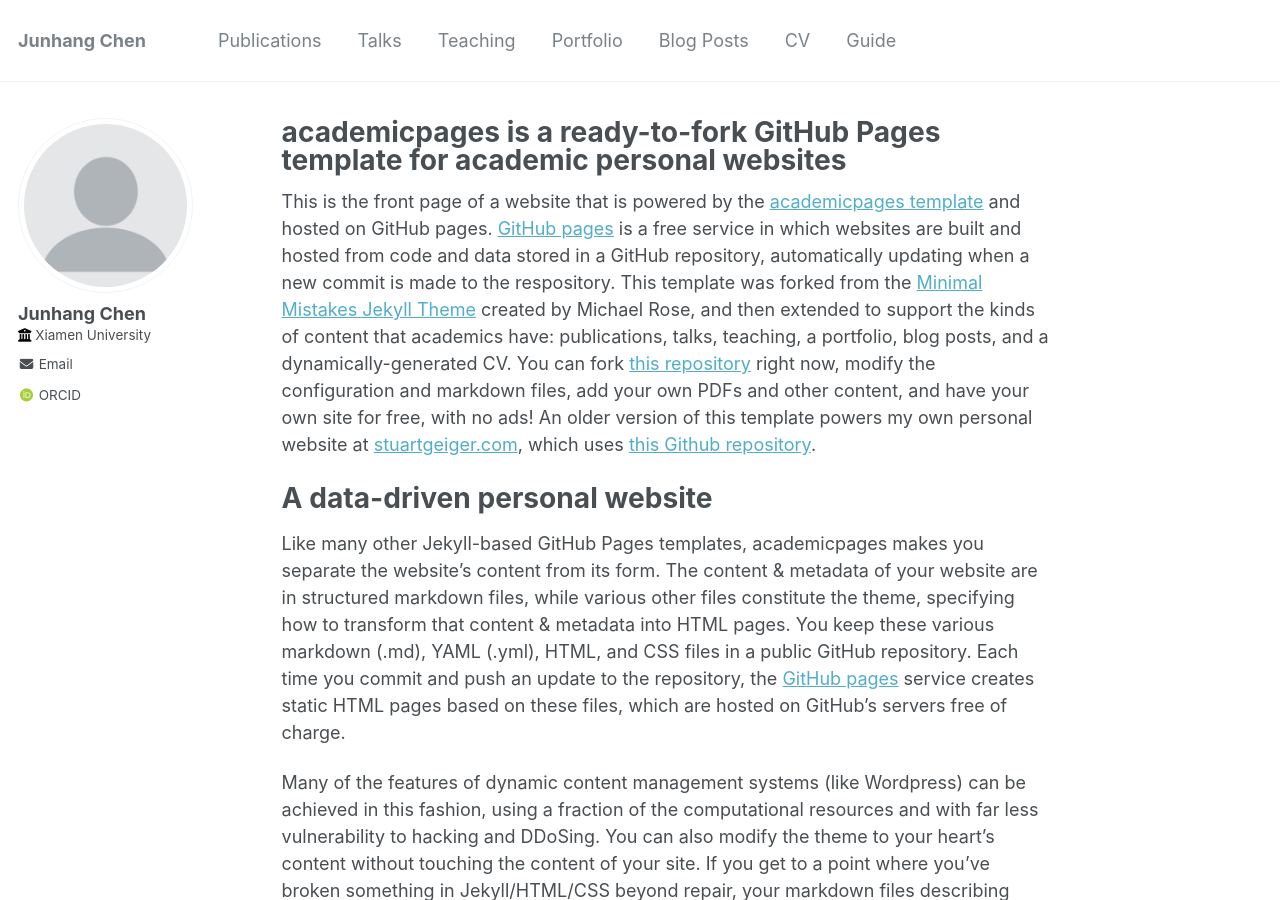
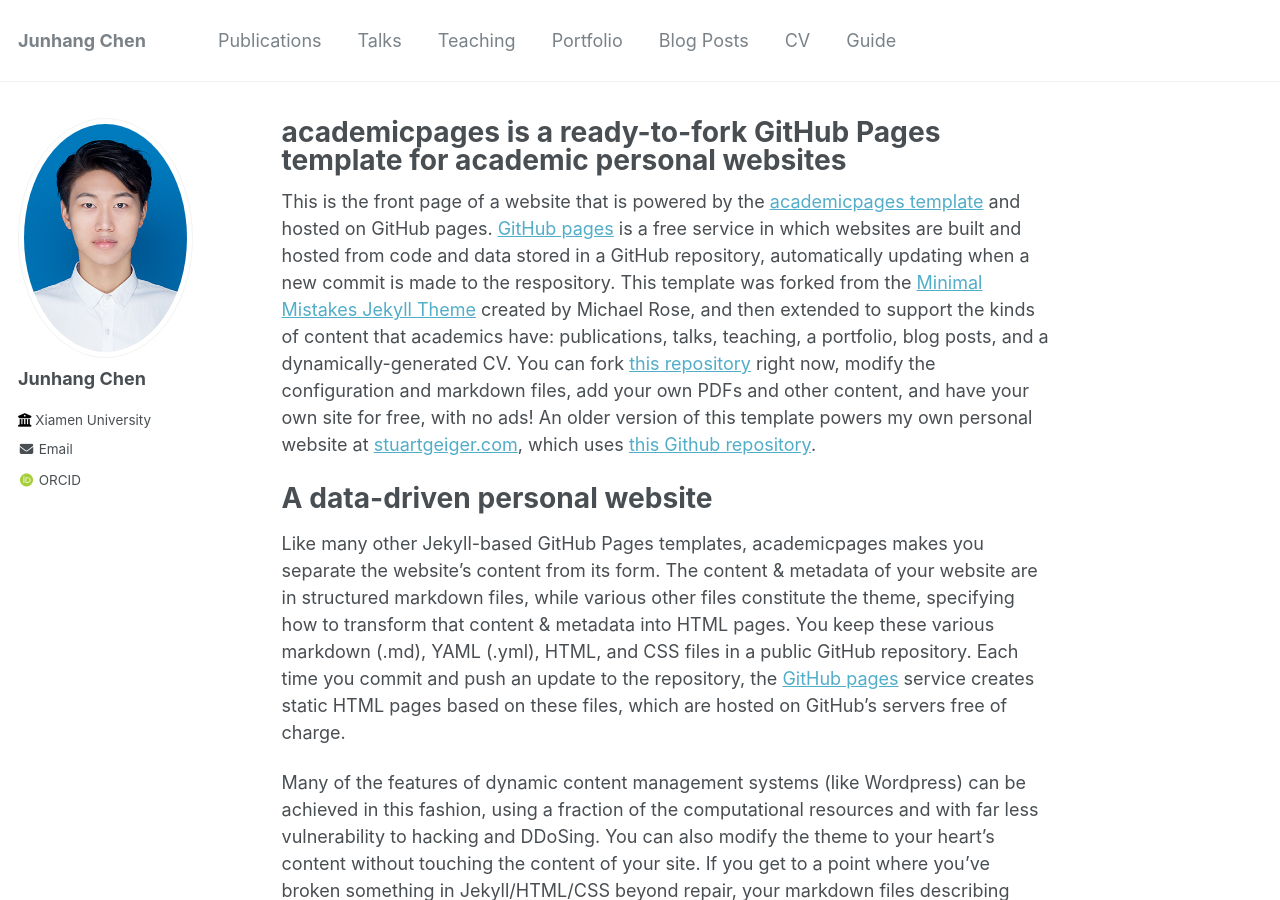
Before and after one commit to dongleqing-pizi/dongleqing-pizi.github.io, a Jekyll site: the page built from _pages/about.md, in a window 1280 px wide and 900 px high. Built offline with Jekyll 4.4.1, drawn with Linux system fonts in a browser that asks for light colours; some web fonts are replaced.

Commit message:
image url

```diff
--- a/_config.yml
+++ b/_config.yml
@@ -21,10 +21,10 @@ repository               : "academicpages/academicpages.github.io"
 #               Additional customization can be done by editing /_includes/author-profile.html
 author:
   # Biographic information
-  avatar           : "profile.png"
+  avatar           : "profile.jpg"
   name             : "Junhang Chen"
   pronouns         : # example: "she/her"
-  bio              :
+  bio              : ""
   location         :
   employer         : "Xiamen University"
   uri              : # URL
```
